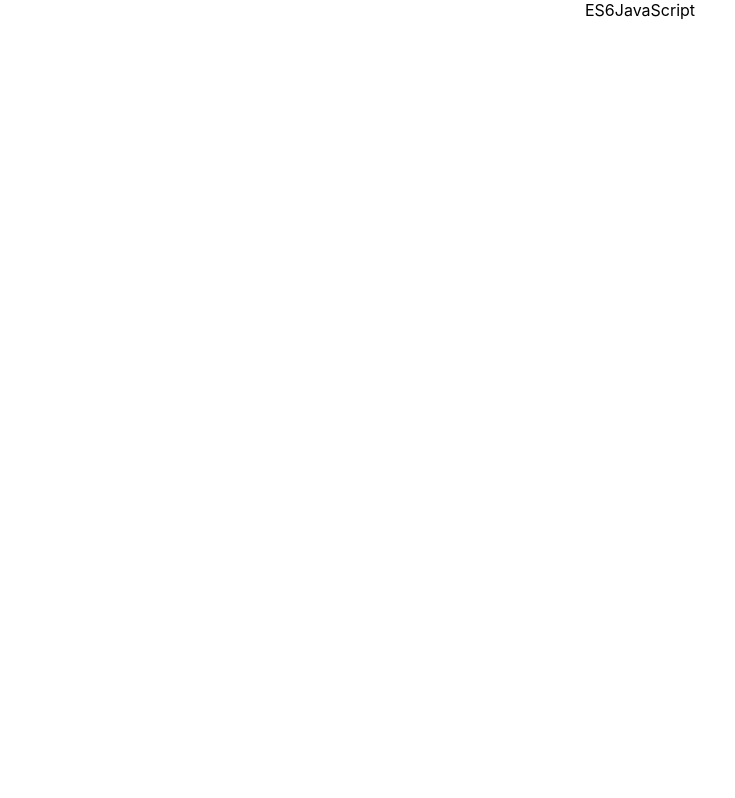
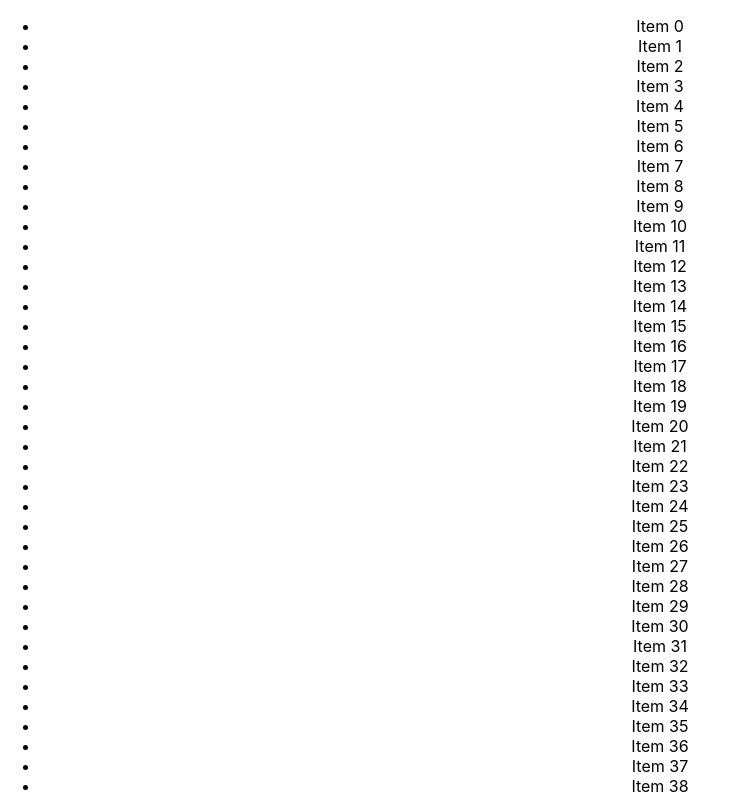
Before and after one commit to toanlehcm/HoleTex, a React (Create React App) app: page / in a window 1280 px wide. Shown: the top 798 px of the page, without its empty margins (0-735 px from the left). Built offline with nearby package versions, Linux system fonts and the light colour scheme.

Commit message:
- Demo ul has 100 li. - Create a Map in JS.

```diff
--- a/src/App.js
+++ b/src/App.js
@@ -1,10 +1,10 @@
 import './App.css';
-import ES6JavaScript from './lesson/ES6JavaScript';
+import CookiesLocalSession from './lesson/CookiesLocalSession';
 
 function App() {
   return (
     <div className="App">
-      <ES6JavaScript />
+      <CookiesLocalSession />
     </div>
   );
 }
--- a/src/lesson/CookiesLocalSession/index.js
+++ b/src/lesson/CookiesLocalSession/index.js
@@ -1,13 +1,48 @@
 import React from 'react';
 
 function CookiesLocalSession(props) {
-  document.cookie = 'name=toan';
-  sessionStorage.setItem('name', 'IT')
+  // document.cookie = 'name=toan_2';
+  // sessionStorage.setItem('name', 'IT')
+
+  // Sử dụng event.target.
+  function handleClick(event) {
+    console.log('Li đang được click:', event.target);
+  }
+
+  // Sử dụng closure.
+  function createClickHandler(index) {
+    return function () {
+      console.log('Li đang được click:', index);
+    };
+  }
+
+  // OnClick from tag ul.
+  function handleClickUl(event) {
+    if (event.target.tagName === 'LI') {
+      console.log('Li đang được click:', event.target.textContent);
+    }
+  }
+
+  // Create a Map
+  const fruits = new Map();
+
+  // Set Map Values
+  fruits.set("apples", 500);
+  console.log('fruits', fruits);
 
   return (
-    <div>
+    // <ul>
+    //   {Array.from({ length: 100 }, (_, index) => (
+    //     // <li key={index} onClick={handleClick}>Item {index}</li>
+    //     <li key={index} onClick={createClickHandler(index)}>Item {index}</li>
+    //   ))}
+    // </ul>
 
-    </div>
+    <ul onClick={handleClick}>
+      {Array.from({ length: 100 }, (_, index) => (
+        <li key={index}>Item {index}</li>
+      ))}
+    </ul>
   );
 }
 
```
